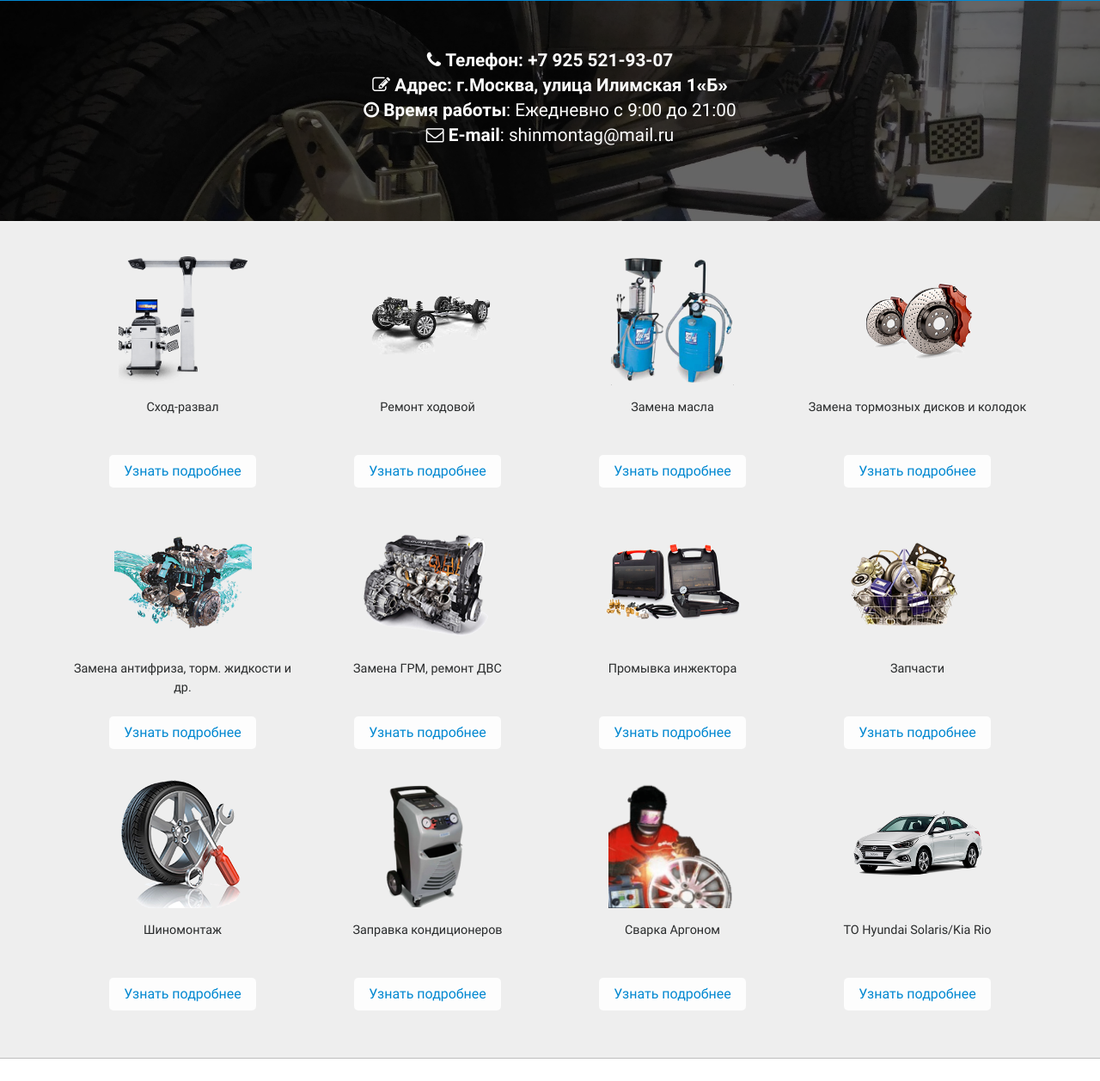
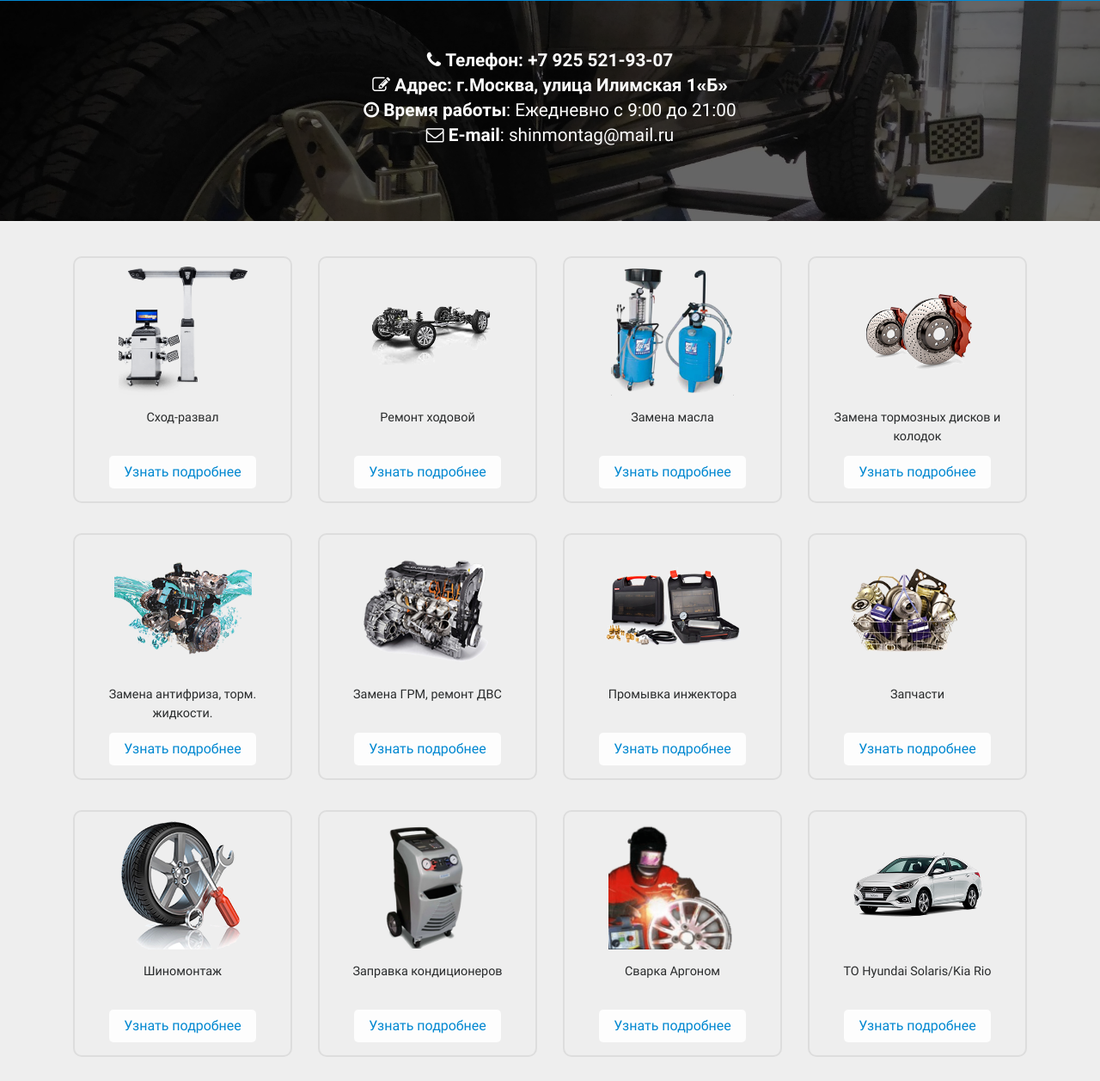
Before and after one commit to hramn1/shod-razval, a website: page index.html in a window 1280 px wide. Shown: the part 106-1363 px from the top of the page at 86% size. Drawn offline with nearby package versions, Linux system fonts and the light colour scheme; files that its build step writes are made by us from their sources.

Commit message:
правки

```diff
--- a/index.html
+++ b/index.html
@@ -10,6 +10,7 @@
   <script src="js/tether.min.js" type="text/javascript"></script>
   <script src="js/jquery-3.2.1.js" type="text/javascript"></script>
   <script src="js/bootstrap.min.js" type="text/javascript"></script>
+   <script src="js/custom.js" type="text/javascript"></script>
 	<title>Сход-развал</title>
 </head>
 <body>
@@ -64,69 +65,93 @@
     <section class="widget-servise">
 	    <div class="container">
 	      <div class="row">
-	        <div class="widget-servise__block col-6 col-md-3">
+	        <div class="col-6 col-md-3">
+            <div class="widget-servise__block">
               <img src="img/shod-razval-sm.png">
               <p class="widget-servise__text">Сход-развал</p>
               <a href="#" class="btn btn--service">Узнать подробнее</a>
             </div>
-	        <div class="widget-servise__block col-6 col-md-3">
+	        </div>
+	        <div class="col-6 col-md-3">
+            <div class="widget-servise__block">
               <img src="img/remon-hodovoi.png">
               <p class="widget-servise__text">Ремонт ходовой</p>
               <a href="#" class="btn btn--service">Узнать подробнее</a>
             </div>
-	        <div class="widget-servise__block col-6 col-md-3">
+	        </div>
+	        <div class="col-6 col-md-3">
+            <div class="widget-servise__block">
               <img src="img/jidkosti.png">
               <p class="widget-servise__text">Замена масла</p>
               <a href="#" class="btn btn--service">Узнать подробнее</a>
             </div>
-	        <div class="widget-servise__block col-6 col-md-3">
+	        </div>
+	        <div class="col-6 col-md-3">
+            <div class="widget-servise__block">
               <img src="img/tormoznye_diski.png">
               <p class="widget-servise__text">Замена тормозных дисков и колодок</p>
               <a href="#" class="btn btn--service">Узнать подробнее</a>
             </div>
 	        </div>
+	      </div>
 	      <div class="row">
-	        <div class="widget-servise__block col-6 col-md-3">
+	        <div class="col-6 col-md-3">
+            <div class="widget-servise__block">
               <img src="img/antifriz.png">
-	          <p class="widget-servise__text">Замена антифриза, торм. жидкости и др.</p>
+              <p class="widget-servise__text">Замена антифриза, торм. жидкости.</p>
               <a href="#" class="btn btn--service">Узнать подробнее</a>
             </div>
-	        <div class="widget-servise__block col-6 col-md-3">
+          </div>
+	        <div class="col-6 col-md-3">
+            <div class="widget-servise__block">
               <img src="img/dvigatel.png">
               <p class="widget-servise__text">Замена ГРМ, ремонт ДВС</p>
               <a href="#" class="btn btn--service">Узнать подробнее</a>
             </div>
-	        <div class="widget-servise__block col-6 col-md-3">
+          </div>
+	        <div class="col-6 col-md-3">
+            <div class="widget-servise__block">
               <img src="img/ingektor.png">
               <p class="widget-servise__text">Промывка инжектора</p>
               <a href="#" class="btn btn--service">Узнать подробнее</a>
             </div>
-	        <div class="widget-servise__block col-6 col-md-3">
+          </div>
+	        <div class="col-6 col-md-3">
+            <div class="widget-servise__block">
               <img src="img/zapchasti.png">
               <p class="widget-servise__text">Запчасти</p>
               <a href="#" class="btn btn--service">Узнать подробнее</a>
             </div>
           </div>
+	      </div>
 	      <div class="row">
-	        <div class="widget-servise__block col-6 col-md-3">
+	        <div class="col-6 col-md-3">
+            <div class="widget-servise__block">
               <img src="img/shinmontag.png">
               <p class="widget-servise__text">Шиномонтаж</p>
               <a href="#" class="btn btn--service">Узнать подробнее</a>
             </div>
-	        <div class="widget-servise__block col-6 col-md-3">
+          </div>
+	        <div class="col-6 col-md-3">
+            <div class="widget-servise__block">
               <img src="img/zapravka-kondicionerov_1.png">
               <p class="widget-servise__text">Заправка кондиционеров</p>
               <a href="#" class="btn btn--service">Узнать подробнее</a>
             </div>
-	        <div class="widget-servise__block col-6 col-md-3">
+          </div>
+	        <div class="col-6 col-md-3">
+            <div class="widget-servise__block">
               <img src="img/argon-sm.png">
               <p class="widget-servise__text">Сварка Аргоном</p>
               <a href="#" class="btn btn--service">Узнать подробнее</a>
             </div>
-	        <div class="widget-servise__block col-6 col-md-3">
+          </div>
+	        <div class="col-6 col-md-3">
+            <div class="widget-servise__block">
               <img src="img/TO-Solaris.png">
               <p class="widget-servise__text">TO Hyundai Solaris/Kia Rio</p>
               <a href="#" class="btn btn--service">Узнать подробнее</a>
+            </div>
           </div>
 	      </div>
 	    </div>
--- /dev/null
+++ b/js/custom.js
@@ -0,0 +1,9 @@
+window.onload = function() {
+  var el = document.querySelector(".main-header");
+  window.addEventListener("scroll", function(event){
+    if (window.pageYOffset > 200)
+      el.classList.add("head-fix");
+    else
+      el.classList.remove("head-fix");
+  });
+}
--- a/sass/blocks/btn.scss
+++ b/sass/blocks/btn.scss
@@ -3,6 +3,8 @@
 	&--service{
 		border-radius:5px;
 		background-color: $white;
+    		white-space: normal;
+
 	}
 }
 @media(max-width:768px){
--- a/sass/blocks/main-header.scss
+++ b/sass/blocks/main-header.scss
@@ -1,7 +1,22 @@
 .main-header {
   background-color: $main-color;
 }
-
+.head-fix{
+  position: fixed;
+  width: 100%;
+  z-index: 20;
+  opacity: 1;
+  box-shadow: 0 8px 12px 13px rgba(137, 137, 137, 0.6);
+  animation-name: vis;
+  animation-duration: 1s;
+  @media(max-width:991px){
+    position:relative;
+  }
+}
+@keyframes vis
+{
+	from{transform: translateY(-70px); opacity:0;}
+}
 .bg-faded {
   background-color: transparent;
 }
--- a/sass/blocks/map.scss
+++ b/sass/blocks/map.scss
@@ -2,7 +2,7 @@
 	position: relative;
 	.map__contact{
 		position: absolute;
-		top:12%;
+		top:45px;
 		right: 8%;
 		background-color: rgba(0, 0, 0, 0.6);
 		border:4px solid $main-color;
--- a/sass/blocks/widget-servise.scss
+++ b/sass/blocks/widget-servise.scss
@@ -6,11 +6,15 @@
 	border-top: 1px solid rgba(255, 255, 255, 0.3);
 	&__block{
 		margin: 10px 0 25px;
+    border: 2px solid #ddd;
+    padding:10px 5px 15px;
+    border-radius: 10px;
 	}
 	&__text{
 		margin-top: 15px;
 		min-height: 50px;
 		font-size:90%;
+    margin-bottom:5px;
 	}
   img{
     height:150px;
```
Also changed, not shown: shod-razval.html (+38 -13 lines). Lines whose indentation alone changed are shown as unchanged.
